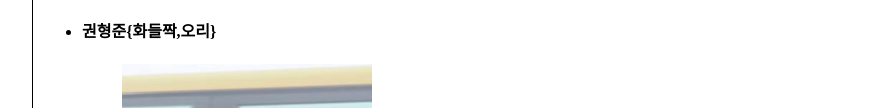
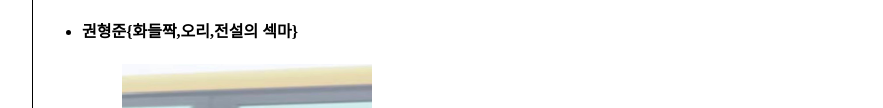
Before and after one commit to mlee-origin/27ranger, a plain HTML site: page 3중대병사.html in a window 1280 px wide. Shown: the part 2448-2556 px from the top of the page, without its empty margins (116-999 px from the left). Drawn offline with Linux system fonts and the light colour scheme; a script that the page names is missing.

Commit message:
Add files via upload

```diff
--- a/3중대병사.html
+++ b/3중대병사.html
@@ -52,7 +52,7 @@ a {color:black; text-decoration:none;}
 <li>성격; 쾌활함, 사교적,까불까불하고 막대하는 듯 보이나 속으로는 많은 생각을하고 정이많다,겁은 우주최강 수준,<br>요즘 고등학생 여자가 좋단다</li>
 <li>전투력 ;3대 99kg</li>
 <li>절대자 동한의 호감지수;9.9/10</li></ol>
-<p><li><h4>권형준{화들짝,오리}</h4><ol><p><img src="준.jpg" width=250 height=250>
+<p><li><h4>권형준{화들짝,오리,전설의 섹마}</h4><ol><p><img src="준.jpg" width=250 height=250>
 <li>키;17.7cm</li>
 <li>몸무게; 1.3kg</li>
 <li>성격; 예민보스, 컨셉충,항상 움츠리고 아무 생각없이 놀라는듯 보이나 혼자 깊은 생각마니함,의외로 잘 대해준다,<br>여자 친구분이 불쌍할 정도로 음란함</li>
```
